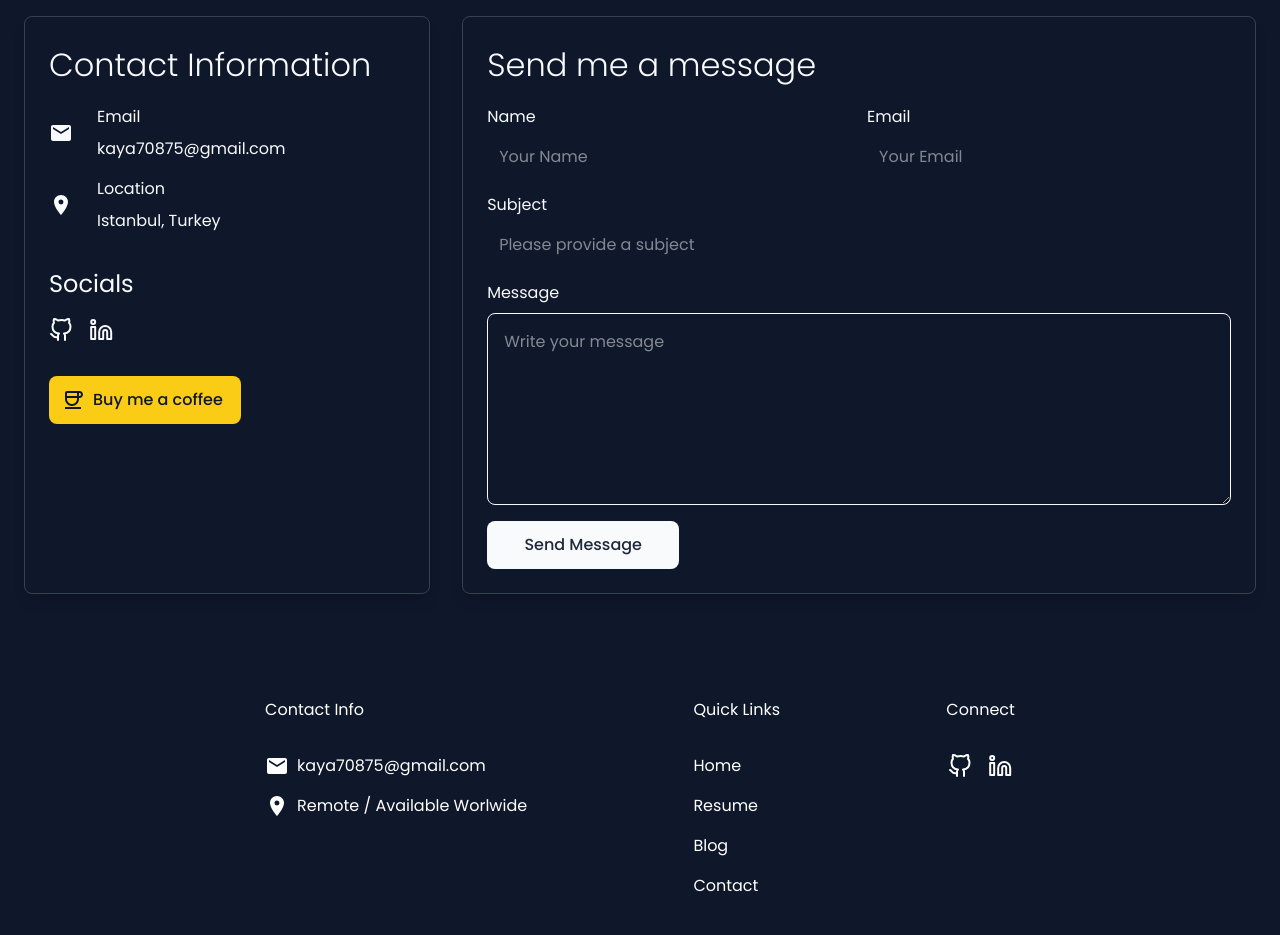
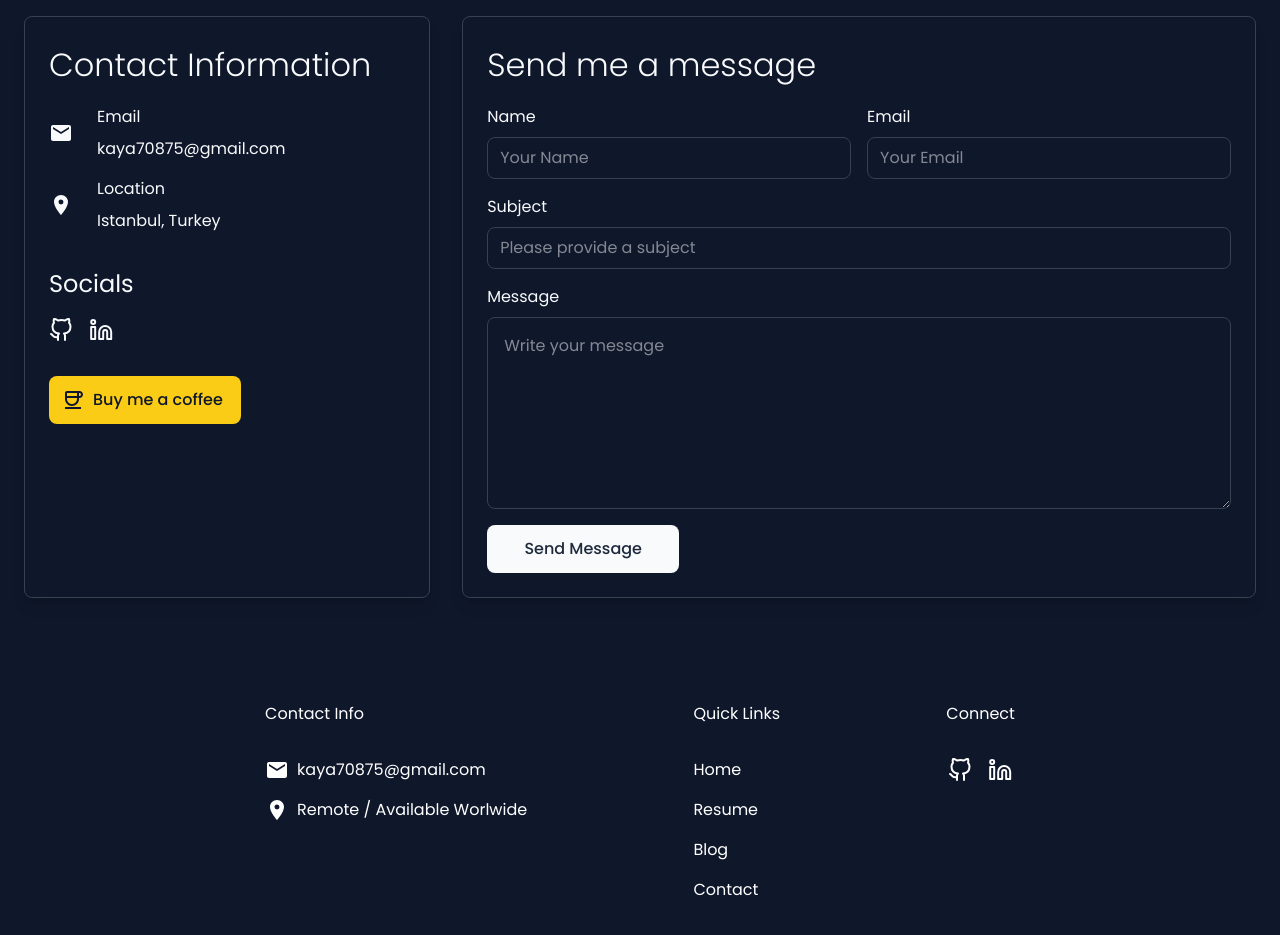
Before and after one commit to kaya70875/personal, a Next.js app: page / in a window 1280 px wide. Shown: the part 4580-5515 px from the top of the page. Built offline with nearby package versions, Linux system fonts and the light colour scheme.

Commit message:
refactor: apply card-border utility to SendMessageCard and textarea

```diff
--- a/src/app/globals.css
+++ b/src/app/globals.css
@@ -68,6 +68,10 @@
     opacity: 0.8;
   }
 
+  .card-border {
+    @apply border border-gray-300 dark:border-gray-700;
+  }
+
   .glow-dark {
     width: 0px;
     height: 0px;
--- a/src/components/contact/SendMessageCard.tsx
+++ b/src/components/contact/SendMessageCard.tsx
@@ -40,7 +40,7 @@
     }
 
     return (
-        <form onSubmit={handleSubmit} className='flex flex-col items-start gap-4 p-6 rounded-lg shadow-lg w-full border border-gray-300 dark:border-gray-700'>
+        <form onSubmit={handleSubmit} className='flex flex-col items-start gap-4 p-6 rounded-lg shadow-lg w-full card-border'>
             {/* Initialize Toaster */}
             <Toaster />
 
@@ -54,7 +54,7 @@
 
             <div className='flex flex-col gap-2 w-full'>
                 <label htmlFor="message">Message</label>
-                <textarea name="message" onChange={(e) => setForm({ ...form, message: e.target.value })} id="msg" placeholder='Write your message' className='border border-text dark:border-dark-text p-4 rounded-lg w-full min-h-48' />
+                <textarea name="message" onChange={(e) => setForm({ ...form, message: e.target.value })} id="msg" placeholder='Write your message' className='card-border p-4 rounded-lg w-full min-h-48' />
             </div>
 
             <button disabled={loading} type='submit' className='bg-text dark:bg-dark-text disabled:opacity-70 text-white dark:text-primary p-3 w-48 rounded-lg font-medium flex items-center justify-center gap-2 cursor-pointer hover:opacity-80 transition-all ease-in duration-200'>
```
